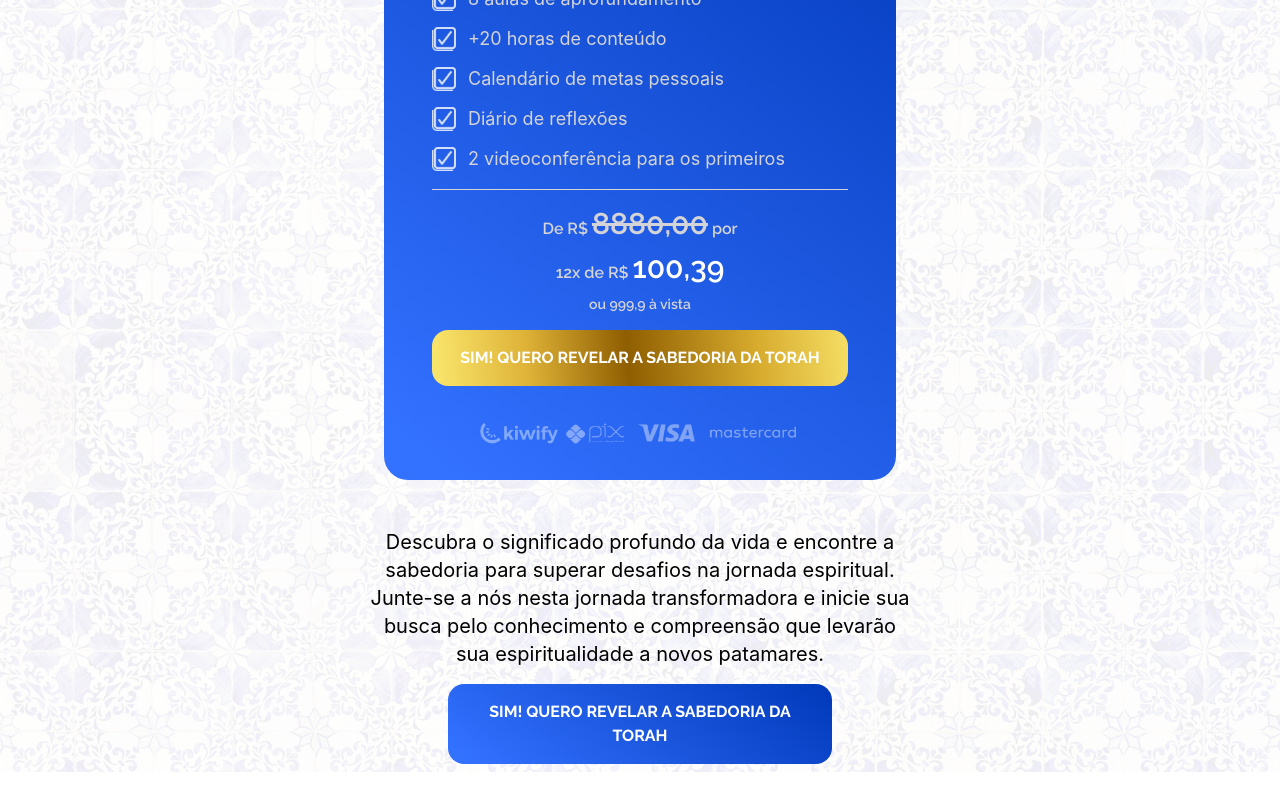
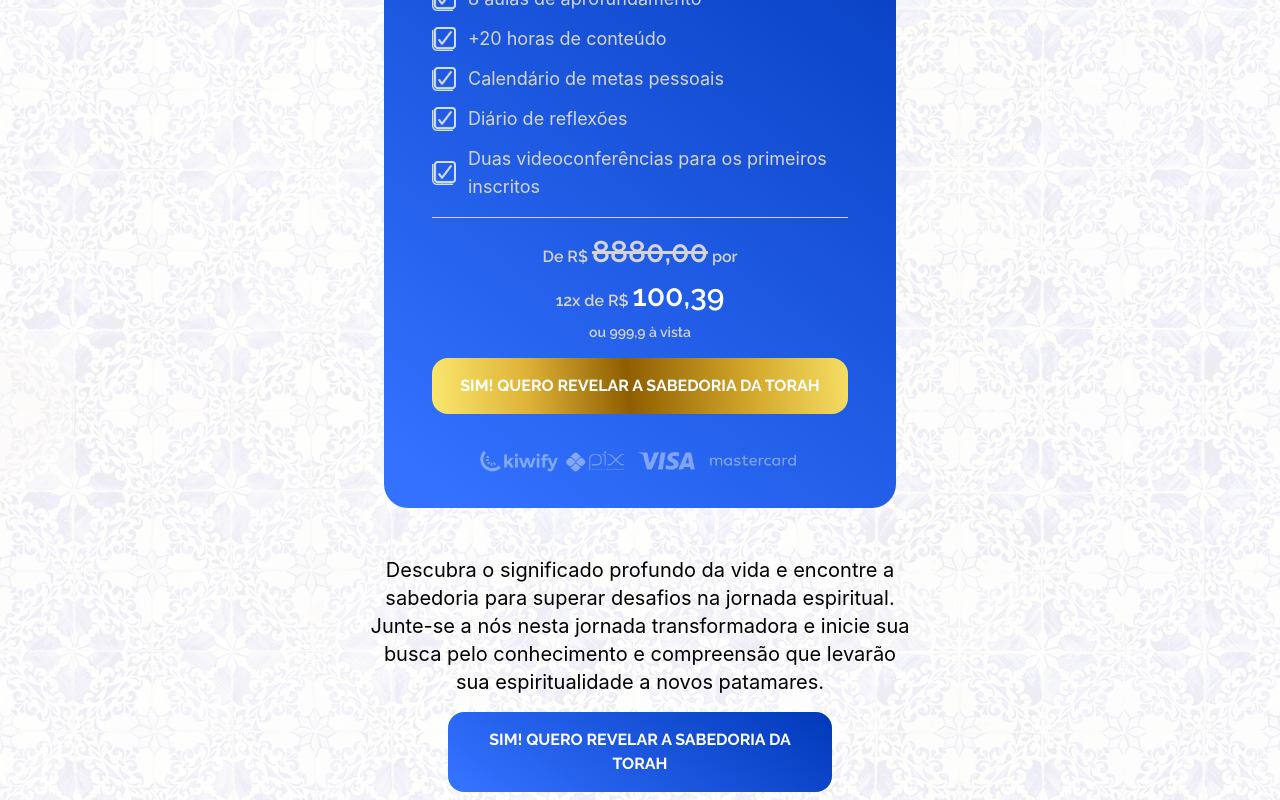
Before and after one commit to leafartech/jane, a Next.js app: page /vendas in a window 1280 px wide. Shown: the part 4639-5439 px from the top of the page. Before the commit the page ends 5411 px from the top, so only its background shows below. Built offline with nearby package versions, Linux system fonts and the light colour scheme.

Commit message:
Update index.tsx

```diff
--- a/src/components/Payment/index.tsx
+++ b/src/components/Payment/index.tsx
@@ -23,7 +23,7 @@ export default function PaymentCard() {
                         Diário de reflexões</p>
                     <p className="flex gap-3 items-center">
                         <img src="./images/check.png" alt="" className="h-4 w-4 sm:h-6 sm:w-6 opacity-80" />
-                        2 videoconferência para os primeiros</p>
+                        Duas videoconferências para os primeiros inscritos</p>
                 </ul>
                 <div className="mb-4 -mt-4 sm:mt-0">
                     {/* <div className="flex flex-col sm:flex-row justify-between gap-2 py-4">
```
